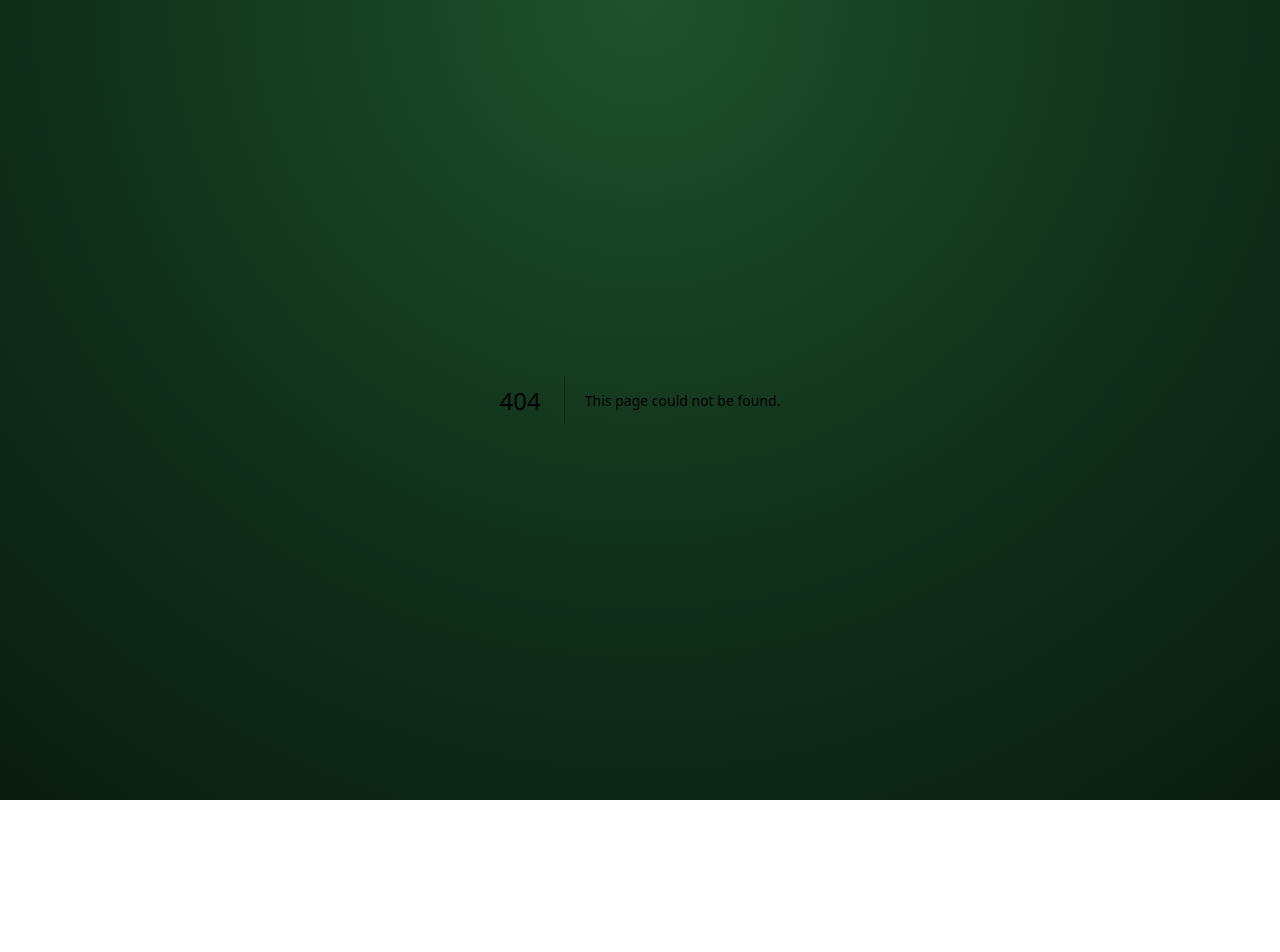
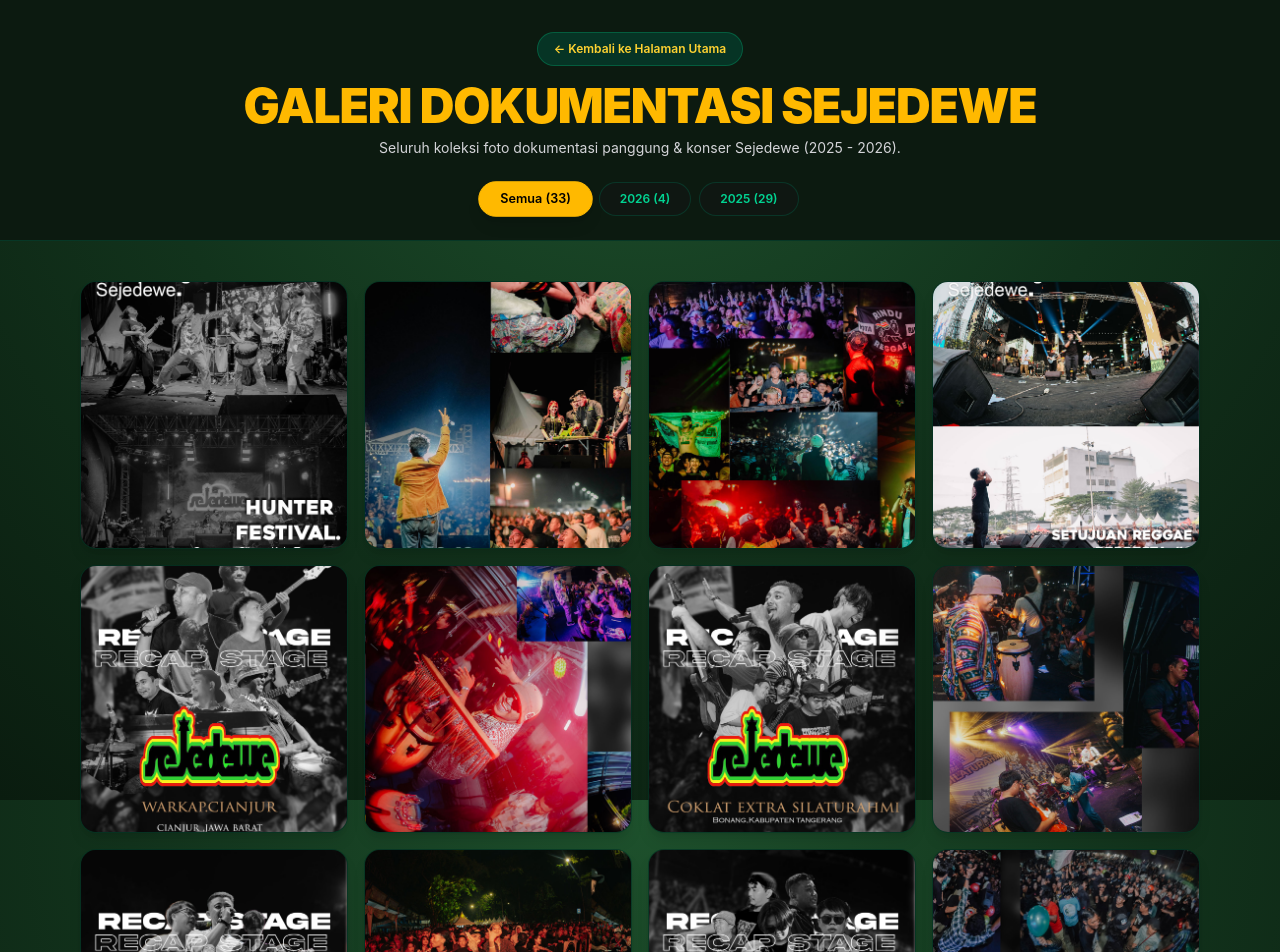
Before and after one commit to sejedeweakun-dev/-sejedewe-band, a Next.js app: page /gallery in a window 1280 px wide. Before the commit this address had no page. Shown: the top 952 px of the page. Before the commit the page ends 800 px from the top, so only its background shows below. Built offline with nearby package versions, Linux system fonts and the light colour scheme.

Commit message:
feat: sync image filenames with local public gallery assets

```diff
--- /dev/null
+++ b/app/gallery/page.tsx
@@ -0,0 +1,139 @@
+"use client";
+
+import { useState } from "react";
+import Link from "next/link";
+
+export default function GalleryPage() {
+  const [activeFilter, setActiveFilter] = useState("Semua");
+  const [selectedImage, setSelectedImage] = useState<string | null>(null);
+
+  // Seluruh 33 foto dari folder public/gallery/
+  const photos = [
+    // --- Tahun 2026 ---
+    { src: "/gallery/2026-hunterfestival01.jpg", title: "Hunter Festival 01", category: "2026" },
+    { src: "/gallery/2026-hunterfestival02.jpg", title: "Hunter Festival 02", category: "2026" },
+    { src: "/gallery/2026-kuntana01.jpg", title: "Kuntana Live 2026", category: "2026" },
+    { src: "/gallery/2026-srb01.jpg", title: "Stadion Benteng Reborn 2026", category: "2026" },
+
+    // --- Tahun 2025 ---
+    { src: "/gallery/2025-Cianjur01.jpg", title: "Cianjur Live 01", category: "2025" },
+    { src: "/gallery/2025-Cianjur02.jpg", title: "Cianjur Live 02", category: "2025" },
+    { src: "/gallery/2025-djarumcoklat01.jpg", title: "Djarum Coklat Dot Com 01", category: "2025" },
+    { src: "/gallery/2025-djarumcoklat02.jpg", title: "Djarum Coklat Dot Com 02", category: "2025" },
+    { src: "/gallery/2025-gebyartangerang01.jpg", title: "Gebyar Tangerang 01", category: "2025" },
+    { src: "/gallery/2025-gebyartangerang02.jpg", title: "Gebyar Tangerang 02", category: "2025" },
+    { src: "/gallery/2025-jakut01.jpg", title: "Konser Jakarta Utara 01", category: "2025" },
+    { src: "/gallery/2025-jakut02.jpg", title: "Konser Jakarta Utara 02", category: "2025" },
+    { src: "/gallery/2025-libencoffe01.jpg", title: "Liben Coffee Session 01", category: "2025" },
+    { src: "/gallery/2025-libencoffe02.jpg", title: "Liben Coffee Session 02", category: "2025" },
+    { src: "/gallery/2025-libencoffe03.jpg", title: "Liben Coffee Session 03", category: "2025" },
+    { src: "/gallery/2025-libencoffe04.jpg", title: "Liben Coffee Session 04", category: "2025" },
+    { src: "/gallery/2025-libencoffe05.jpg", title: "Liben Coffee Session 05", category: "2025" },
+    { src: "/gallery/2025-libencoffe06.jpg", title: "Liben Coffee Session 06", category: "2025" },
+    { src: "/gallery/2025-libencoffe07.jpg", title: "Liben Coffee Session 07", category: "2025" },
+    { src: "/gallery/2025-nordphoria01.jpg", title: "Nordphoria Festival 01", category: "2025" },
+    { src: "/gallery/2025-nordphoria02.jpg", title: "Nordphoria Festival 02", category: "2025" },
+    { src: "/gallery/2025-seradaura01.jpg", title: "Seradaura Event 01", category: "2025" },
+    { src: "/gallery/2025-seradaura02.jpg", title: "Seradaura Event 02", category: "2025" },
+    { src: "/gallery/2025-setujuan01.jpg", title: "Setujuan Coffee 01", category: "2025" },
+    { src: "/gallery/2025-setujuan02.jpg", title: "Setujuan Coffee 02", category: "2025" },
+    { src: "/gallery/2025-soul01.jpg", title: "Soul Reggae Night 01", category: "2025" },
+    { src: "/gallery/2025-soul02.jpg", title: "Soul Reggae Night 02", category: "2025" },
+    { src: "/gallery/2025-superman01.jpg", title: "Superman Event 01", category: "2025" },
+    { src: "/gallery/2025-superman02.jpg", title: "Superman Event 02", category: "2025" },
+    { src: "/gallery/2025-wonogiri01.jpg", title: "Live Wonogiri 01", category: "2025" },
+    { src: "/gallery/2025-wonogiri02.jpg", title: "Live Wonogiri 02", category: "2025" },
+    { src: "/gallery/2025-yohee01.jpg", title: "Yohee Event 01", category: "2025" },
+    { src: "/gallery/2025-yohee02.jpg", title: "Yohee Event 02", category: "2025" },
+  ];
+
+  const categories = ["Semua", "2026", "2025"];
+
+  const filteredPhotos =
+    activeFilter === "Semua"
+      ? photos
+      : photos.filter((p) => p.category === activeFilter);
+
+  return (
+    <main className="min-h-screen bg-reggae-aesthetic text-white font-sans antialiased pb-20">
+      {/* Header Halaman Galeri */}
+      <header className="flex flex-col items-center pt-8 pb-6 border-b border-emerald-800/40 bg-[#0c1a10] px-4 text-center">
+        <Link
+          href="/"
+          className="mb-4 text-xs font-semibold text-amber-300 hover:text-white transition flex items-center gap-1 bg-emerald-900/50 px-4 py-2 rounded-full border border-emerald-500/30"
+        >
+          &larr; Kembali ke Halaman Utama
+        </Link>
+        <h1 className="text-3xl md:text-5xl font-black text-amber-400 tracking-tight">
+          GALERI DOKUMENTASI SEJEDEWE
+        </h1>
+        <p className="text-zinc-300 text-sm mt-2 max-w-xl">
+          Seluruh koleksi foto dokumentasi panggung & konser Sejedewe (2025 - 2026).
+        </p>
+
+        {/* Filter Tahun */}
+        <div className="flex flex-wrap justify-center gap-2 mt-6">
+          {categories.map((cat) => (
+            <button
+              key={cat}
+              onClick={() => setActiveFilter(cat)}
+              className={`text-xs font-semibold px-5 py-2 rounded-full border transition duration-300 ${
+                activeFilter === cat
+                  ? "bg-amber-400 text-black border-amber-400 font-bold shadow-lg scale-105"
+                  : "bg-[#111713]/80 text-emerald-400 border-emerald-800/40 hover:border-amber-400"
+              }`}
+            >
+              {cat} ({cat === "Semua" ? photos.length : photos.filter(p => p.category === cat).length})
+            </button>
+          ))}
+        </div>
+      </header>
+
+      {/* Grid Seluruh Foto */}
+      <div className="max-w-6xl mx-auto px-4 mt-10">
+        <div className="grid grid-cols-2 md:grid-cols-3 lg:grid-cols-4 gap-4">
+          {filteredPhotos.map((photo, index) => (
+            <div
+              key={index}
+              onClick={() => setSelectedImage(photo.src)}
+              className="overflow-hidden rounded-2xl border border-emerald-900/40 bg-black/40 aspect-square group relative shadow-lg cursor-pointer transition-all duration-300 hover:-translate-y-2 hover:border-amber-400/80"
+            >
+              <img
+                src={photo.src}
+                alt={photo.title}
+                className="w-full h-full object-cover transition-transform duration-500 group-hover:scale-110"
+              />
+              <div className="absolute inset-0 bg-gradient-to-t from-black/80 via-transparent to-transparent opacity-0 group-hover:opacity-100 transition-opacity duration-300 flex items-end p-4">
+                <span className="text-xs text-amber-300 font-semibold">
+                  {photo.title}
+                </span>
+              </div>
+            </div>
+          ))}
+        </div>
+      </div>
+
+      {/* Pop-up Lightbox Modal saat Foto Diklik */}
+      {selectedImage && (
+        <div
+          className="fixed inset-0 z-50 bg-black/90 backdrop-blur-md flex items-center justify-center p-4 cursor-pointer"
+          onClick={() => setSelectedImage(null)}
+        >
+          <div className="relative max-w-4xl w-full max-h-[90vh] flex flex-col items-center">
+            <button
+              onClick={() => setSelectedImage(null)}
+              className="absolute -top-10 right-0 text-white text-2xl font-bold hover:text-amber-400"
+            >
+              ✕ Tutup
+            </button>
+            <img
+              src={selectedImage}
+              alt="Preview"
+              className="max-w-full max-h-[80vh] rounded-2xl object-contain border border-emerald-500/40 shadow-2xl"
+            />
+          </div>
+        </div>
+      )}
+    </main>
+  );
+}
```
